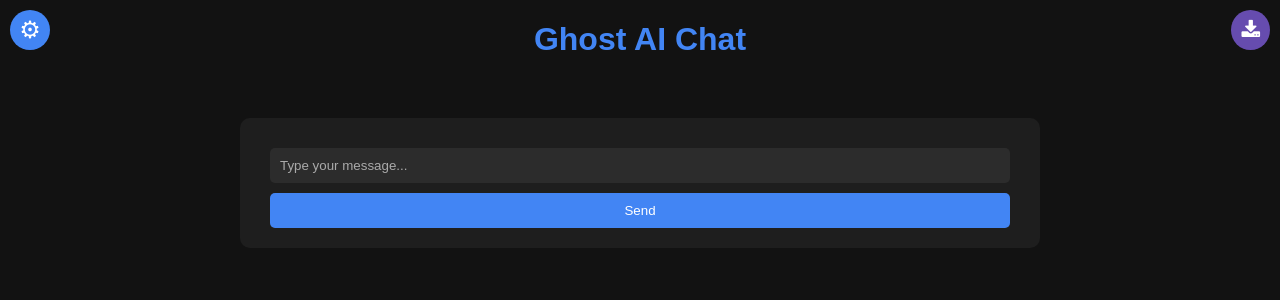
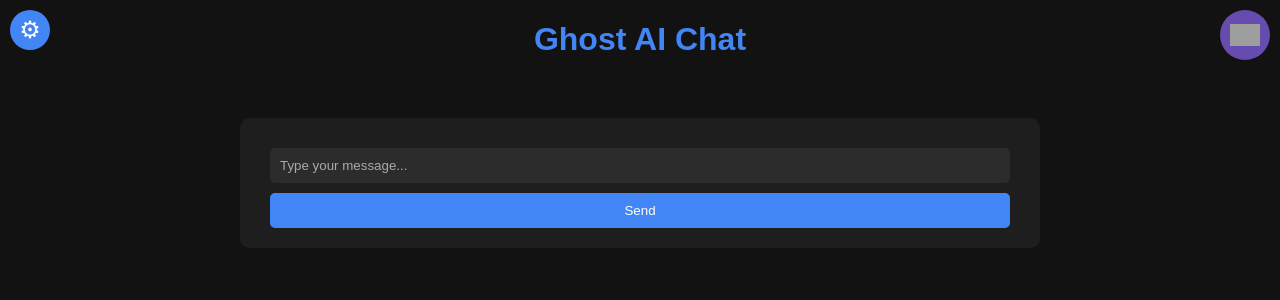
Before and after one commit to CyberZenDev/GhostAI, a Flask app: page / in a window 1280 px wide. Shown: the top 300 px of the page. Run offline with Flask 3, Linux system fonts and the light colour scheme; parts of the project's set-up code (start-up, migrations or seed data) failed here and were passed over; some libraries are stand-ins or nearby versions; grey boxes are pictures that could not be loaded.

Commit message:
Update index.html

```diff
--- a/templates/index.html
+++ b/templates/index.html
@@ -143,8 +143,8 @@
             color: white;
             text-decoration: none;
             border-radius: 50%; /* Make the button rounded */
-            width: 40x; /* Set the width of the button */
-            height: 40x; /* Set the height of the button */
+            width: 30px; /* Set the width of the button */
+            height: 30px; /* Set the height of the button */
             text-align: center; /* Center the icon */
             line-height: 30px; /* Align the icon vertically */
             display: flex; /* Enable flexbox */
@@ -154,6 +154,13 @@
 
         .download-button .fa {
             font-size: 20px; /* Set the size of the icon */
+        }
+
+        .img-icon {
+            max-width: 100%;
+            max-height: 100%;
+            width: auto;
+            height: auto;
         }
 
         @media only screen and (max-width: 600px) {
@@ -326,9 +333,12 @@
 
     <div class="version-number">Version: v2.5</div>
     <a href="https://github.com/CyberZenDev/GhostAI" target="_blank" class="github-link">View on GitHub</a>
-    <a href="/download" class="download-button">
-        <i class="fa fa-download"></i>
+    <a href="/img" class="download-button">
+        <img src="{{ url_for('static', filename='img.png') }}" alt="Image Icon" class="img-icon">
     </a>
+
+
+
 
 
     <script src="https://cdn.jsdelivr.net/npm/axios/dist/axios.min.js"></script>
```
